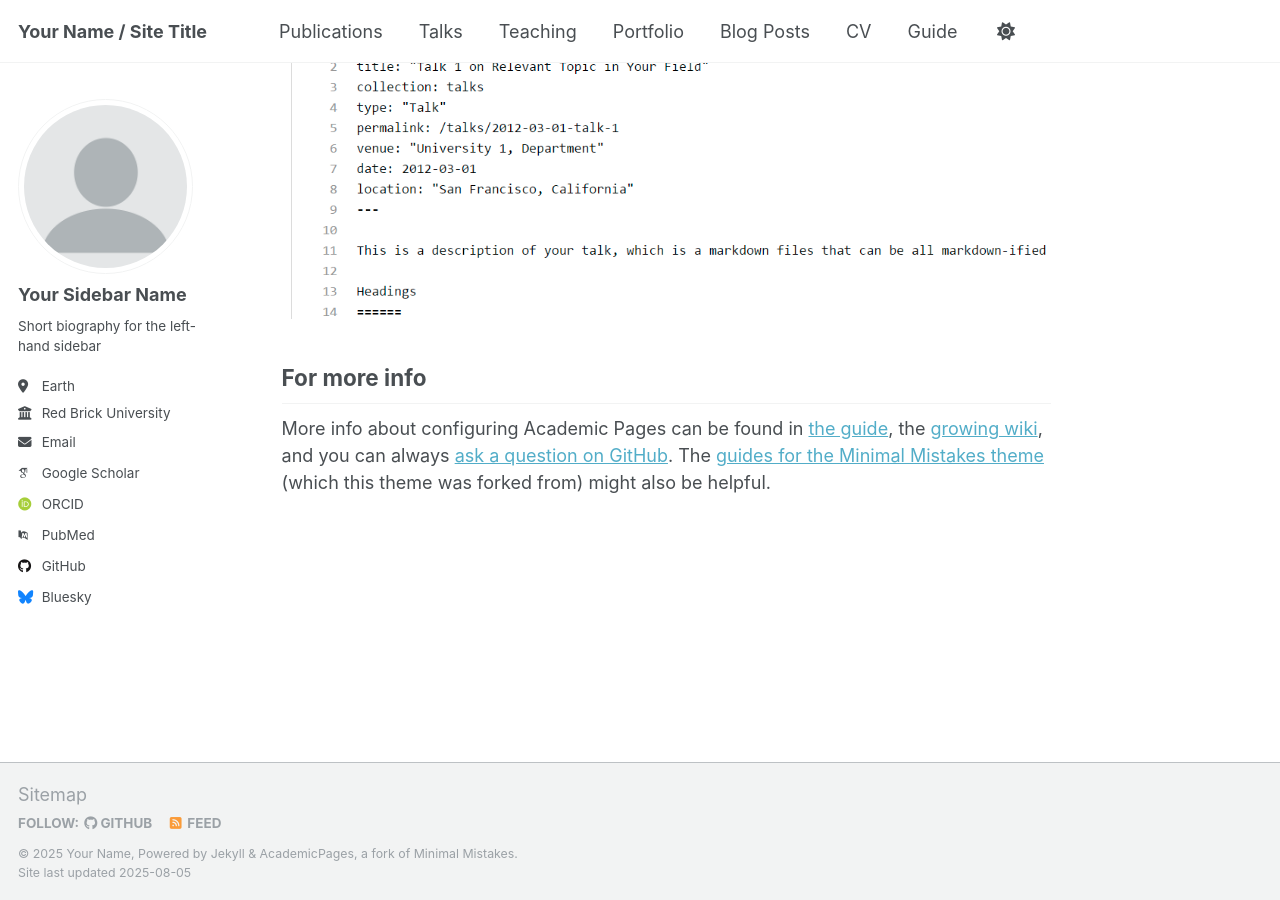
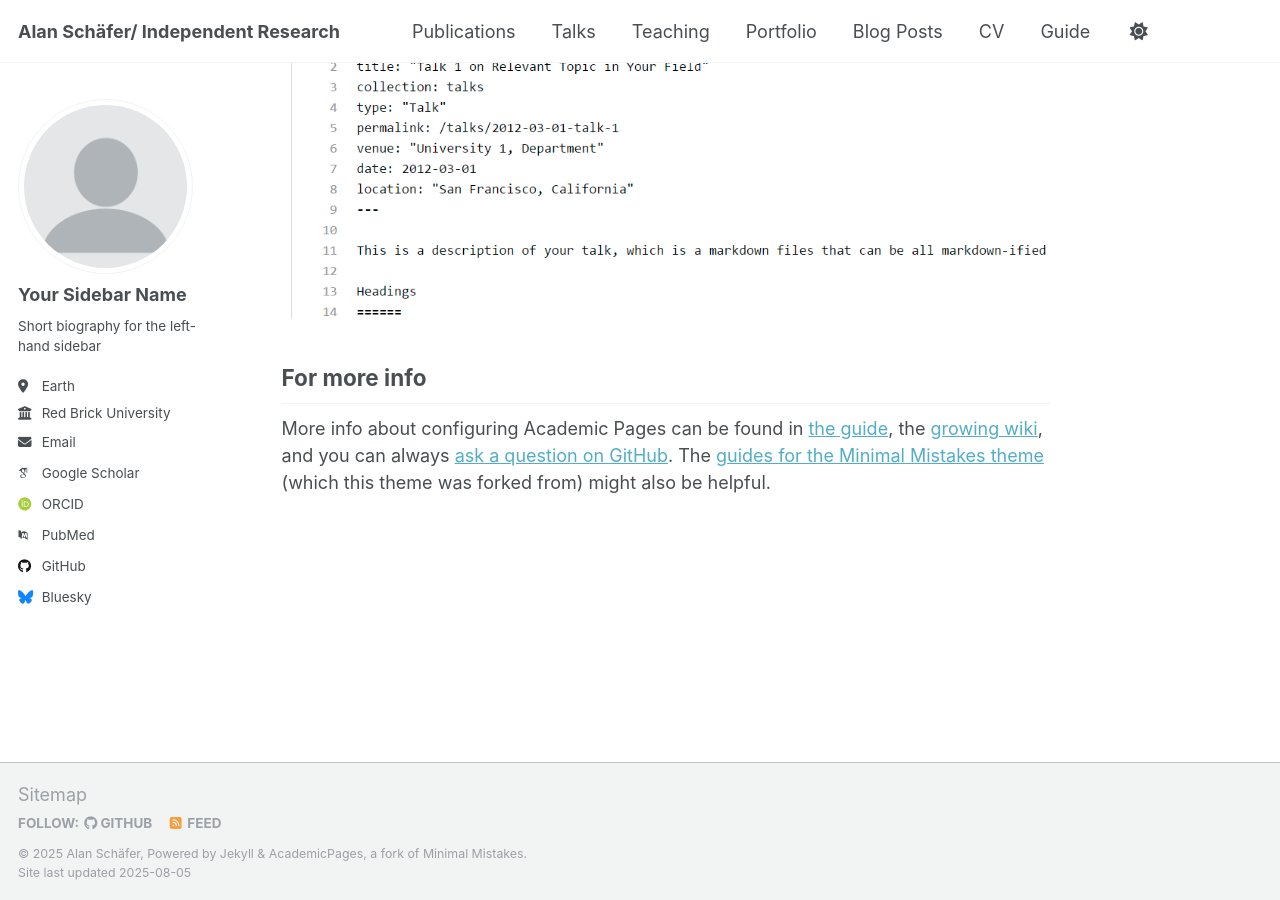
Before and after one commit to alanschafer/Alanshafer, a Jekyll site: the page built from _pages/about.md, in a window 1280 px wide and 900 px high, scrolled down 2880 px. Built offline with Jekyll 4.4.1, drawn with Linux system fonts in a browser that asks for light colours; some web fonts are replaced; a script that is not in the unit is left out.

Commit message:
Update _config.yml

```diff
--- a/_config.yml
+++ b/_config.yml
@@ -9,10 +9,10 @@
 # Basic Site Settings
 locale                   : "en-US"
 site_theme               : "default"
-title                    : "Your Name / Site Title"
+title                    : "Alan Schäfer/ Independent Research"
 title_separator          : "-"
-name                     : &name "Your Name"
-description              : &description "personal description"
+name                     : &name "Alan Schäfer"
+description              : &description "Independent Research focused on belief and psychology"
 url                      : https://academicpages.github.io # the base hostname & protocol for your site e.g. "https://[your GitHub username].github.io" or if you already have some other page hosted on Github then use "https://[your GitHub username].github.io/[Your Repo Name]"
 baseurl                  : "" # the subpath of your site, e.g. "/blog"
 repository               : "academicpages/academicpages.github.io"
```
